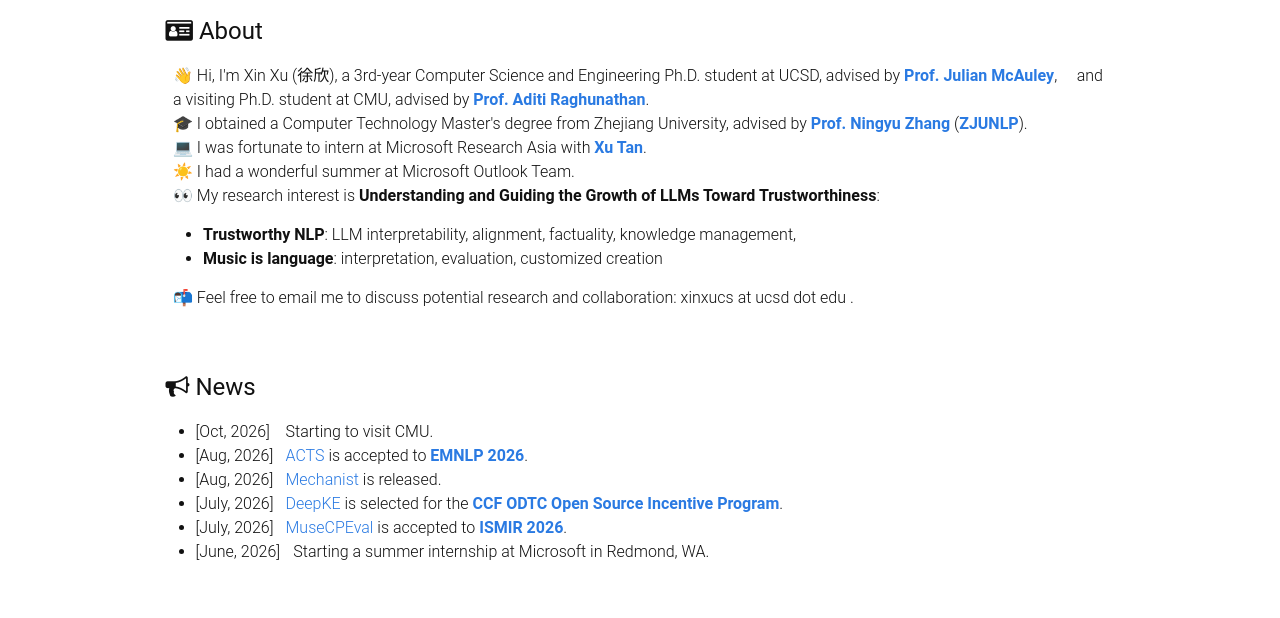
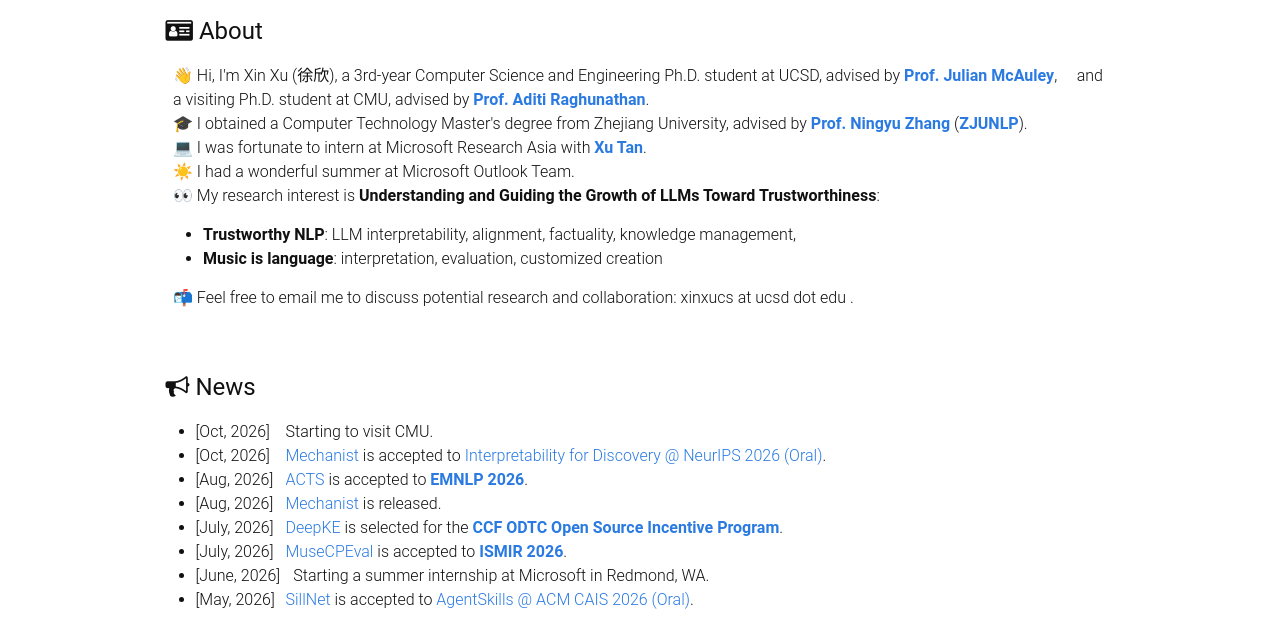
Before and after one commit to xxupiano/xxupiano.github.io, a plain HTML site: page index.html in a window 1280 px wide. Shown: the part 323-941 px from the top of the page. Drawn offline with Linux system fonts and the light colour scheme; some icons are missing; a web font is replaced by a local one.

Commit message:
Add news item for SillNet acceptance at ACM CAIS 2026

```diff
--- a/index.html
+++ b/index.html
@@ -198,11 +198,13 @@ height="0" width="0" style="display:none;visibility:hidden"></iframe></noscript>
   </h1>
   <ul>
     <li class="indented" data-date="[Oct, 2026]"> Starting to visit CMU.</li>
+	<li class="indented" data-date="[Oct, 2026]"> <a href="https://arxiv.org/pdf/2608.12036">Mechanist</a> is accepted to <a href="https://interpretability4discovery.github.io/">Interpretability for Discovery @ NeurIPS 2026 (Oral)</a>.</li>
     <li class="indented" data-date="[Aug, 2026]"> <a href="https://arxiv.org/pdf/2606.03965">ACTS</a> is accepted to <strong style="font-weight: 700;"><a href="https://2026.emnlp.org/">EMNLP 2026</a></strong>.</li>
     <li class="indented" data-date="[Aug, 2026]"> <a href="https://arxiv.org/pdf/2608.12036">Mechanist</a> is released.</li>
     <li class="indented" data-date="[July, 2026]"> <a href="https://github.com/zjunlp/DeepKE">DeepKE</a> is selected for the <a href='projects/deepke/CCF_odtc_opensource_incentive_program.pdf'> <strong style="font-weight: 700;">CCF ODTC Open Source Incentive Program</strong></a>.</li>
     <li class="indented" data-date="[July, 2026]"> <a href="https://arxiv.org/pdf/2512.14629">MuseCPEval</a> is accepted to <strong style="font-weight: 700;"><a href="https://ismir2026.ismir.net/">ISMIR 2026</a></strong>.</li>
     <li class="indented" data-date="[June, 2026]">&nbsp; Starting a summer internship at Microsoft in Redmond, WA.</li>
+	<li class="indented" data-date="[May, 2026]"> <a href="https://arxiv.org/pdf/2608.12036">SillNet</a> is accepted to <a href="https://www.agentskills-workshop.org/">AgentSkills @ ACM CAIS 2026 (Oral)</a>.</li>
   </ul>
 </div>
 
```
